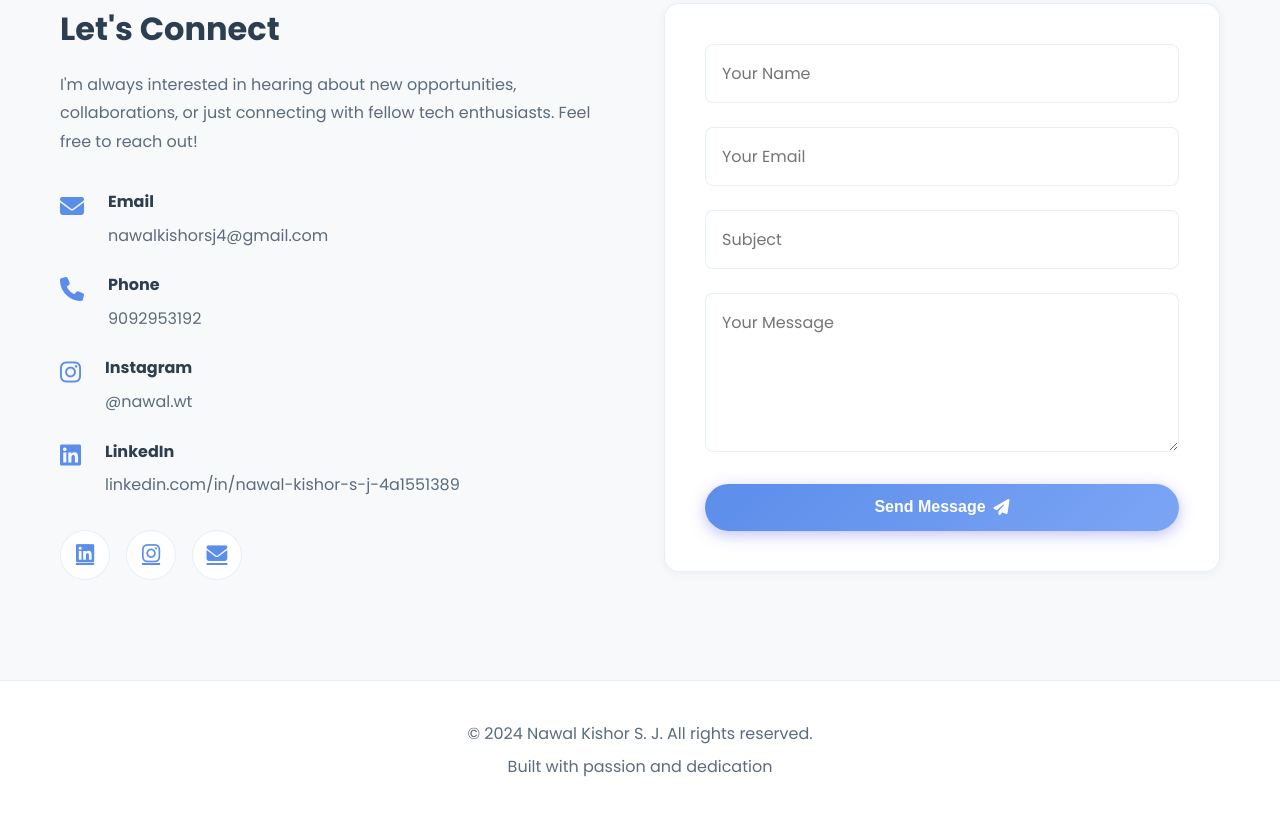
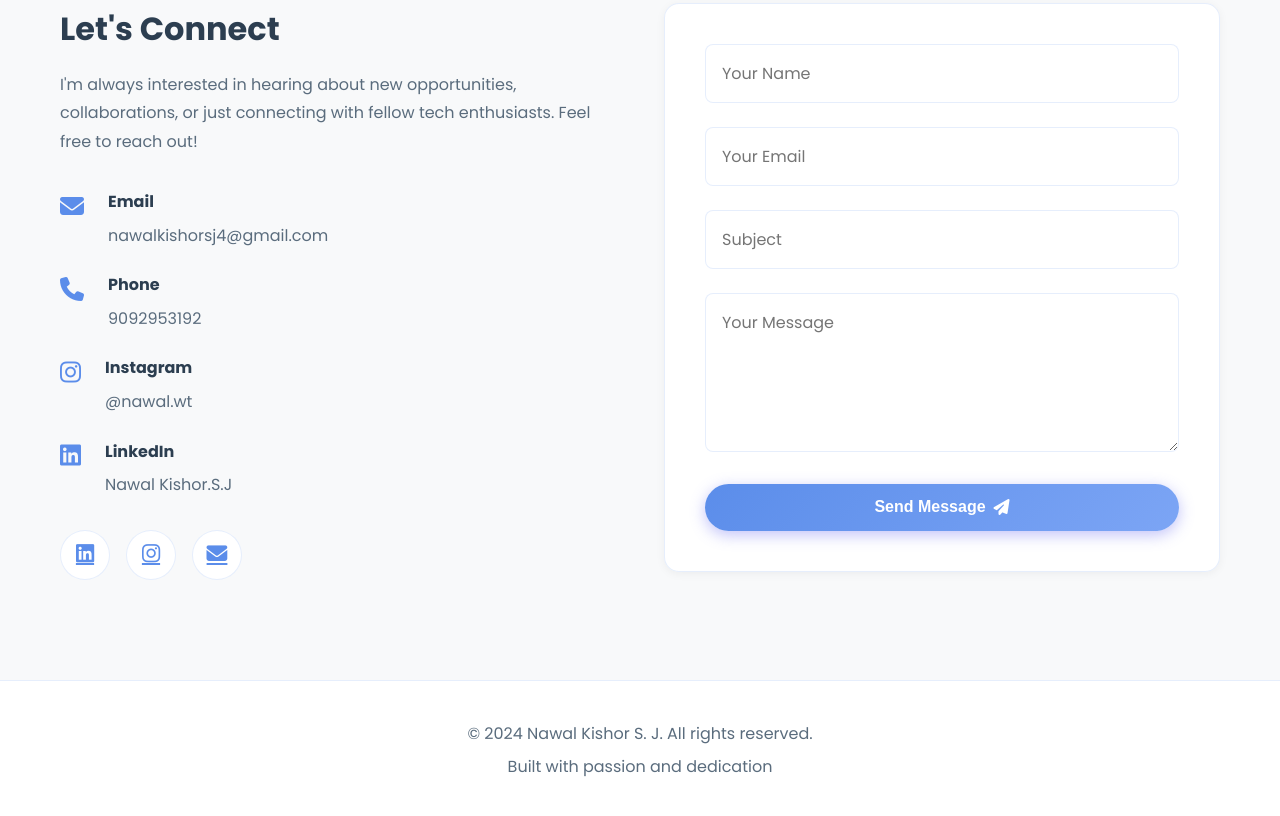
Before and after one commit to nawalkishorsj4-debug/personal-website, a plain HTML site: page index.html in a window 1280 px wide. Shown: the part 3563-4379 px from the top of the page. Drawn offline with Linux system fonts and the light colour scheme.

Commit message:
Update index.html

```diff
--- a/index.html
+++ b/index.html
@@ -220,7 +220,7 @@
                             <i class="fab fa-linkedin"></i>
                             <div>
                                 <h4>LinkedIn</h4>
-                                <a href="https://linkedin.com/in/nawal-kishor-s-j-4a1551389" target="_blank">linkedin.com/in/nawal-kishor-s-j-4a1551389</a>
+                                <a href="https://linkedin.com/in/nawal-kishor-s-j-4a1551389" target="_blank">Nawal Kishor.S.J</a>
                             </div>
                         </div>
                     </div>
@@ -273,4 +273,5 @@
 
     <script src="script.js"></script>
 </body>
+
 </html>
```
